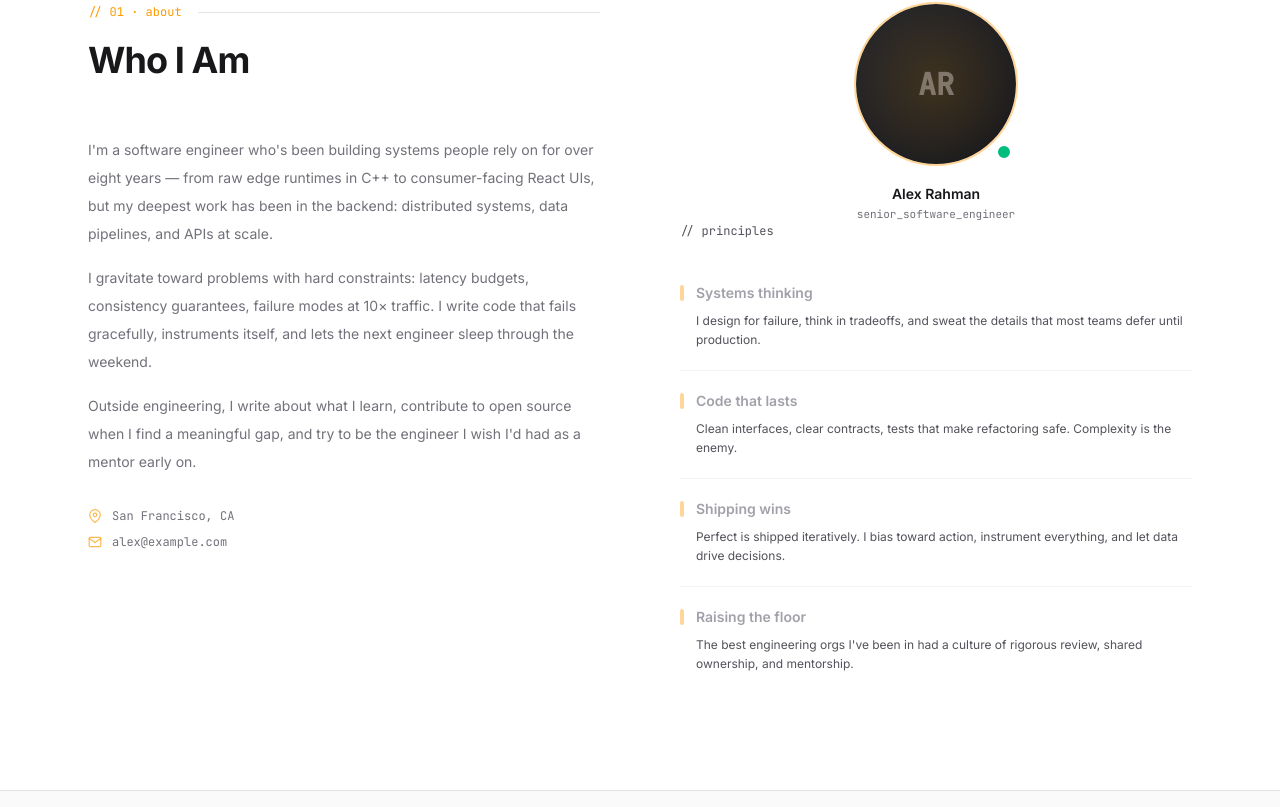
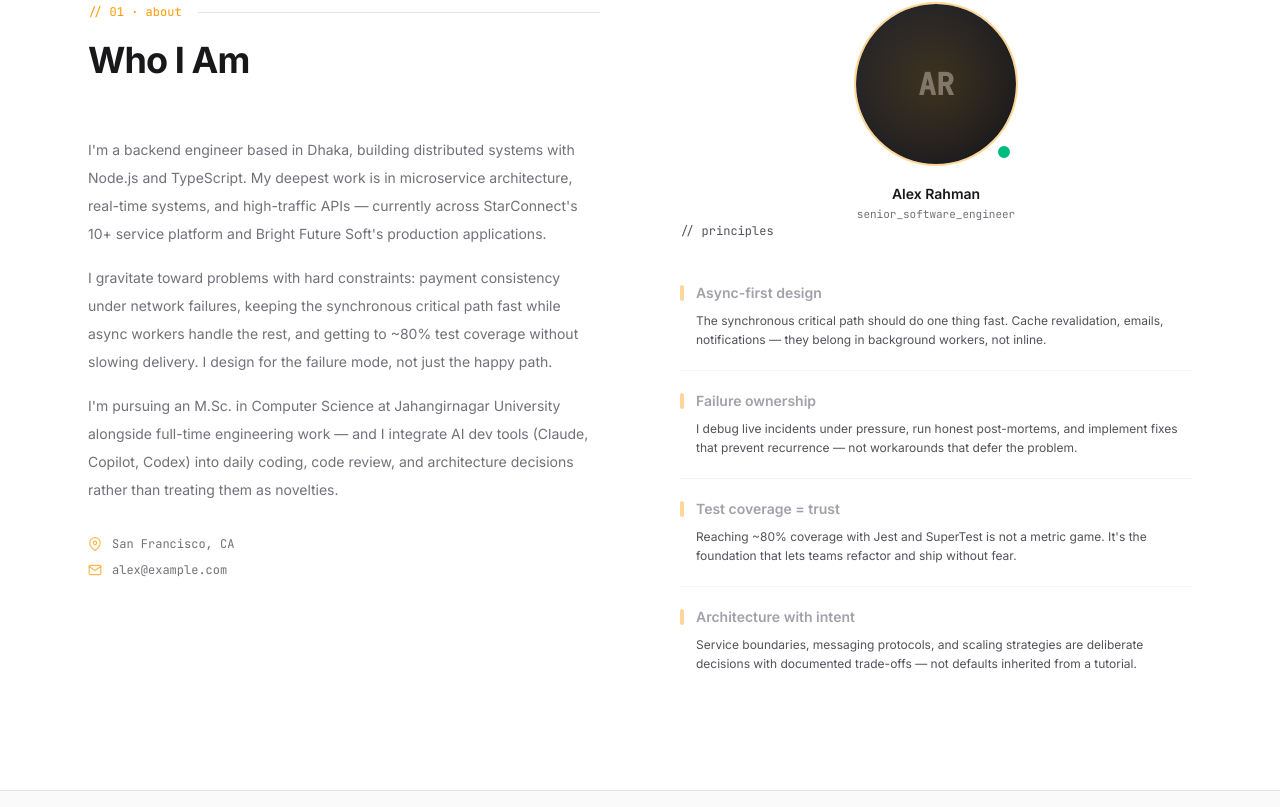
Before and after one commit to sarwar-asik/sarwar-hossain-fullStack-Engineer, a React (Vite) app: page / in a window 1280 px wide. Shown: the part 913-1720 px from the top of the page. Built offline with nearby package versions, Linux system fonts and the light colour scheme.

Commit message:
feat(main): update about section and articles with new content and structure

```diff
--- a/src/components/sections/About.jsx
+++ b/src/components/sections/About.jsx
@@ -3,10 +3,10 @@ import SectionHeader from '../ui/SectionHeader'
 import profile from '../../data/profile.json'
 
 const VALUES = [
-  { title: 'Systems thinking',  body: 'I design for failure, think in tradeoffs, and sweat the details that most teams defer until production.' },
-  { title: 'Code that lasts',   body: 'Clean interfaces, clear contracts, tests that make refactoring safe. Complexity is the enemy.' },
-  { title: 'Shipping wins',     body: 'Perfect is shipped iteratively. I bias toward action, instrument everything, and let data drive decisions.' },
-  { title: 'Raising the floor', body: "The best engineering orgs I've been in had a culture of rigorous review, shared ownership, and mentorship." },
+  { title: 'Async-first design',   body: 'The synchronous critical path should do one thing fast. Cache revalidation, emails, notifications — they belong in background workers, not inline.' },
+  { title: 'Failure ownership',    body: 'I debug live incidents under pressure, run honest post-mortems, and implement fixes that prevent recurrence — not workarounds that defer the problem.' },
+  { title: 'Test coverage = trust', body: 'Reaching ~80% coverage with Jest and SuperTest is not a metric game. It\'s the foundation that lets teams refactor and ship without fear.' },
+  { title: 'Architecture with intent', body: 'Service boundaries, messaging protocols, and scaling strategies are deliberate decisions with documented trade-offs — not defaults inherited from a tutorial.' },
 ]
 
 function ProfilePhoto() {
@@ -81,18 +81,19 @@ export default function About() {
 
             <div className="space-y-4 text-sm text-zinc-500 dark:text-zinc-400 leading-loose">
               <p>
-                I'm a software engineer who's been building systems people rely on for over eight years — from raw edge
-                runtimes in C++ to consumer-facing React UIs, but my deepest work has been in the backend: distributed
-                systems, data pipelines, and APIs at scale.
+                I'm a backend engineer based in Dhaka, building distributed systems with Node.js and TypeScript.
+                My deepest work is in microservice architecture, real-time systems, and high-traffic APIs — currently
+                across StarConnect's 10+ service platform and Bright Future Soft's production applications.
               </p>
               <p>
-                I gravitate toward problems with hard constraints: latency budgets, consistency guarantees, failure modes
-                at 10× traffic. I write code that fails gracefully, instruments itself, and lets the next engineer sleep
-                through the weekend.
+                I gravitate toward problems with hard constraints: payment consistency under network failures, keeping
+                the synchronous critical path fast while async workers handle the rest, and getting to ~80% test
+                coverage without slowing delivery. I design for the failure mode, not just the happy path.
               </p>
               <p>
-                Outside engineering, I write about what I learn, contribute to open source when I find a meaningful gap,
-                and try to be the engineer I wish I'd had as a mentor early on.
+                I'm pursuing an M.Sc. in Computer Science at Jahangirnagar University alongside full-time engineering
+                work — and I integrate AI dev tools (Claude, Copilot, Codex) into daily coding, code review, and
+                architecture decisions rather than treating them as novelties.
               </p>
             </div>
 
--- a/src/components/sections/Articles.jsx
+++ b/src/components/sections/Articles.jsx
@@ -55,26 +55,36 @@ export default function Articles() {
       <div className="max-w-6xl mx-auto px-6">
         <div className="max-w-3xl">
           <SectionHeader
-            label="05 · writing"
+            label="07 · writing"
             title="Articles"
-            description="I write about distributed systems, engineering culture, and tradeoffs no one talks about."
+            description="Writing about distributed systems, real-time architecture, and the hard problems I've solved in production."
           />
 
+          {articles.length > 0 ? (
+            <>
               <div>
                 {articles.map(a => (
                   <ArticleRow key={a.id} article={a} />
                 ))}
               </div>
-
-          <div className="mt-8 pt-6 border-t border-zinc-800/60">
+              <div className="mt-8 pt-6 border-t border-zinc-200 dark:border-zinc-800/60">
                 <a
                   href="#"
-              className="inline-flex items-center gap-1.5 font-mono text-xs text-zinc-600 hover:text-amber-400 transition-colors"
+                  className="inline-flex items-center gap-1.5 font-mono text-xs text-zinc-500 hover:text-amber-500 dark:hover:text-amber-400 transition-colors"
                 >
                   all_articles()
                   <Icon name="arrowRight" className="w-3 h-3" />
                 </a>
               </div>
+            </>
+          ) : (
+            <div className="py-12 border border-dashed border-zinc-300 dark:border-zinc-800 rounded-lg text-center">
+              <p className="font-mono text-sm text-zinc-400 dark:text-zinc-600">// coming_soon()</p>
+              <p className="mt-2 text-xs text-zinc-400 dark:text-zinc-700">
+                Articles on microservices, real-time systems, and payment integrity — in progress.
+              </p>
+            </div>
+          )}
         </div>
       </div>
     </section>
--- a/src/components/sections/Gallery.jsx
+++ b/src/components/sections/Gallery.jsx
@@ -76,7 +76,7 @@ export default function Gallery() {
       <div className="max-w-6xl mx-auto px-6 mb-12">
         {/* Header */}
         <div className="flex items-center gap-4 mb-5">
-          <span className="font-mono text-xs text-amber-500">// 06 · life</span>
+          <span className="font-mono text-xs text-amber-500">// 07 · life</span>
           <div className="flex-1 h-px bg-zinc-200 dark:bg-zinc-800" />
         </div>
 
--- a/src/components/sections/Skills.jsx
+++ b/src/components/sections/Skills.jsx
@@ -6,7 +6,7 @@ export default function Skills() {
     <section id="skills" className="py-24 bg-zinc-50 dark:bg-zinc-950 border-t border-zinc-200 dark:border-zinc-800">
       <div className="max-w-6xl mx-auto px-6">
         <SectionHeader
-          label="04 · toolkit"
+          label="06 · toolkit"
           title="Skills"
           description="Grouped by domain — each chosen for a specific hard problem."
         />
```
Lines whose indentation alone changed are shown as unchanged.
